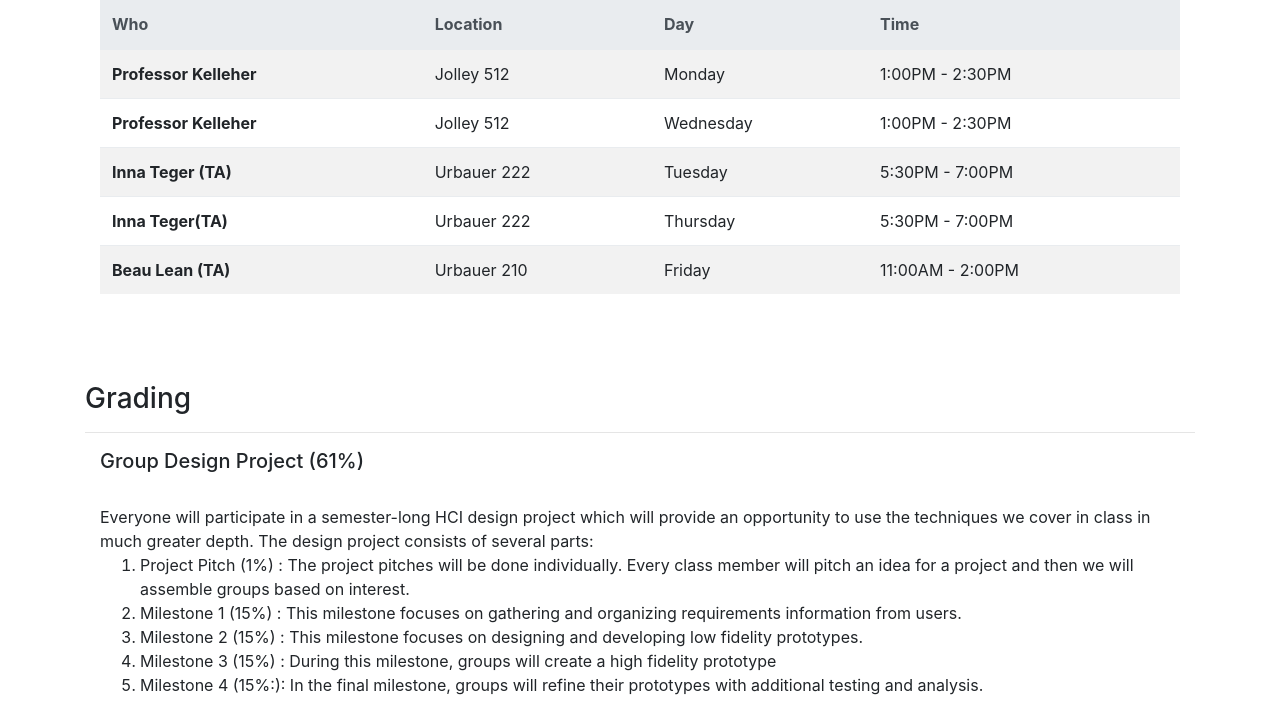
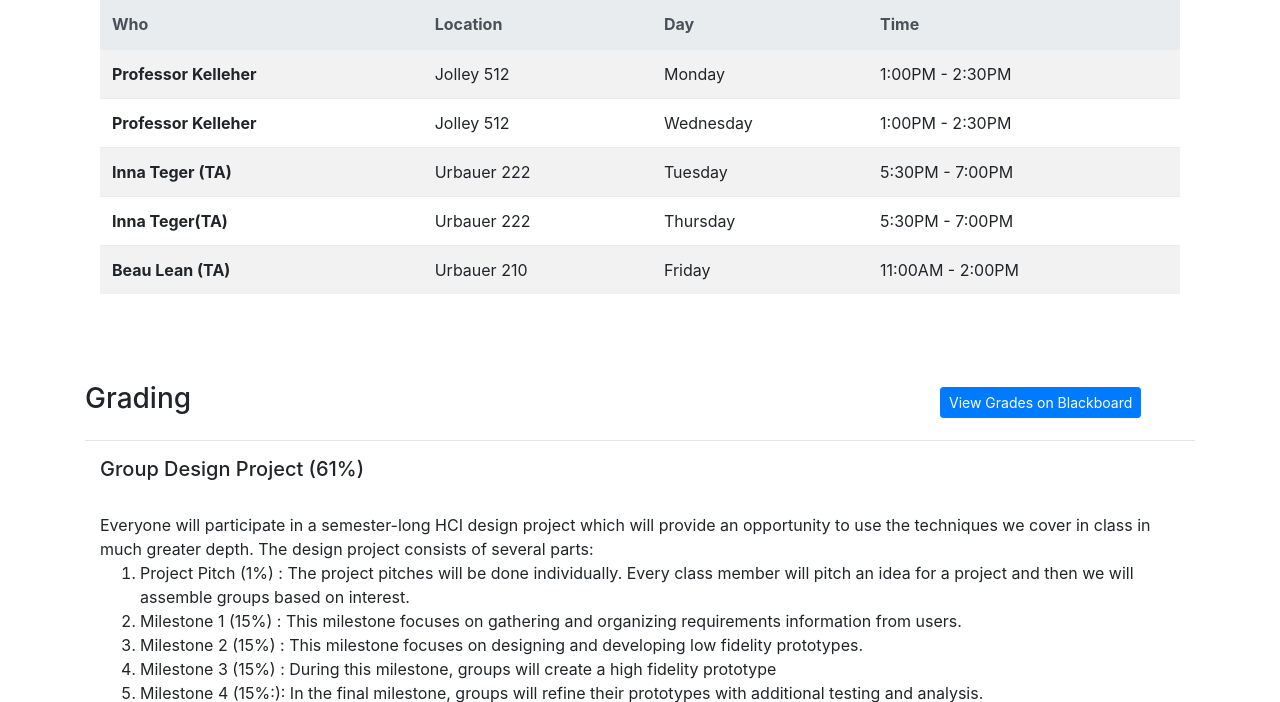
Before and after one commit to sschneaky/course_website, a Django app: page /course in a window 1280 px wide. Shown: the part 626-1328 px from the top of the page. Run offline with Django 3.2, Linux system fonts and the light colour scheme; some libraries are stand-ins or nearby versions.

Commit message:
added blackboard button to grades tab

```diff
--- a/core/templates/course.html
+++ b/core/templates/course.html
@@ -85,7 +85,12 @@
 
 	<br><br><br>
 	<div id="grades">
-		<h3>Grading</h3>
+		<div class="row">
+			<h3 class="col-3">Grading</h3>
+			<div class="col-3 ml-auto d-flex align-items-center">
+		         <a href='https://wustl.blackboard.com/webapps/blackboard/execute/modulepage/view?course_id=_173884_1&cmp_tab_id=_364490_1&mode=view' target="_blank" class="btn btn-sm btn-primary">View Grades on Blackboard</a>
+		    </div>
+		</div>
 		<hr>
 
 		<div class="container-fluid">
```
